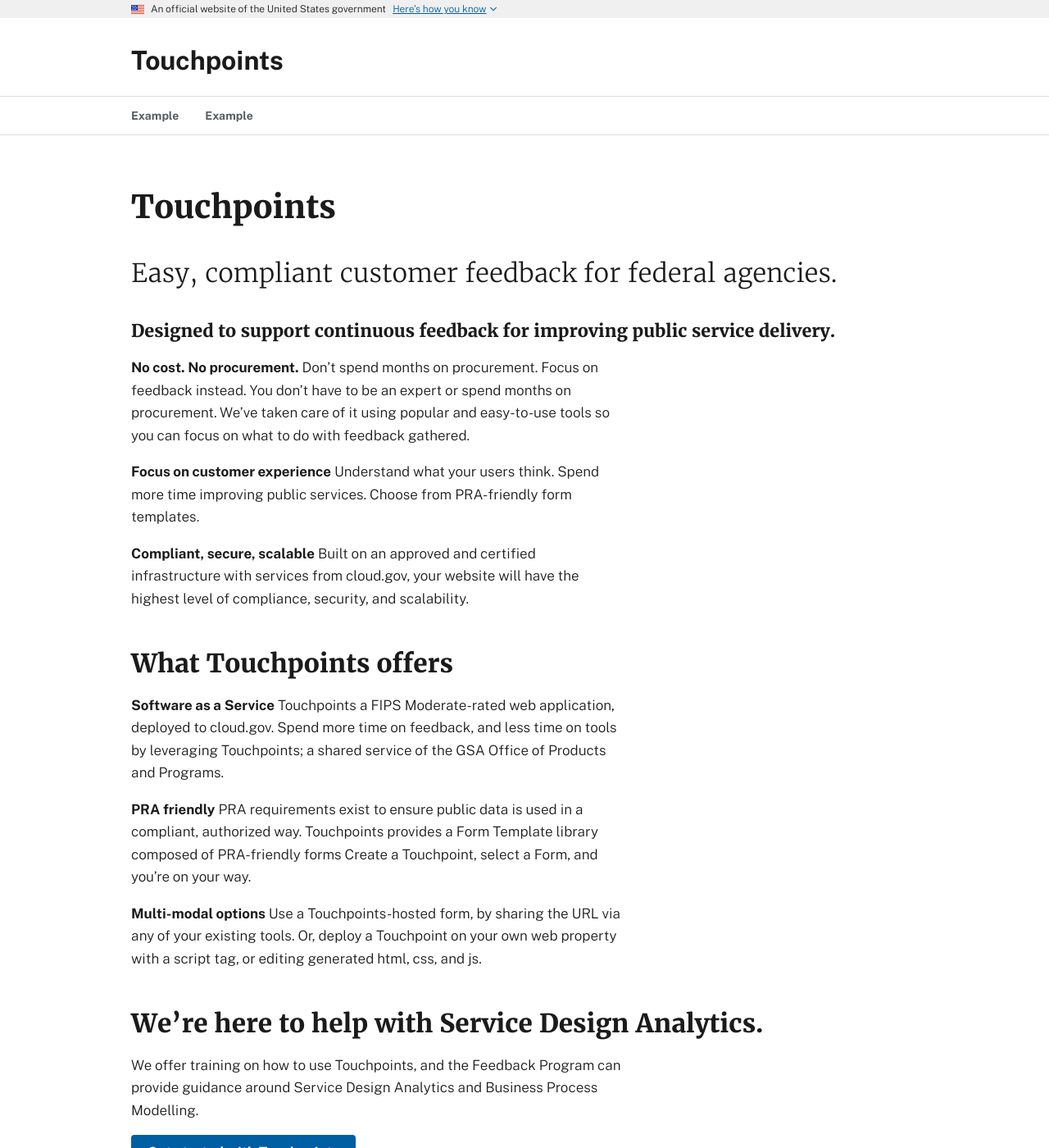
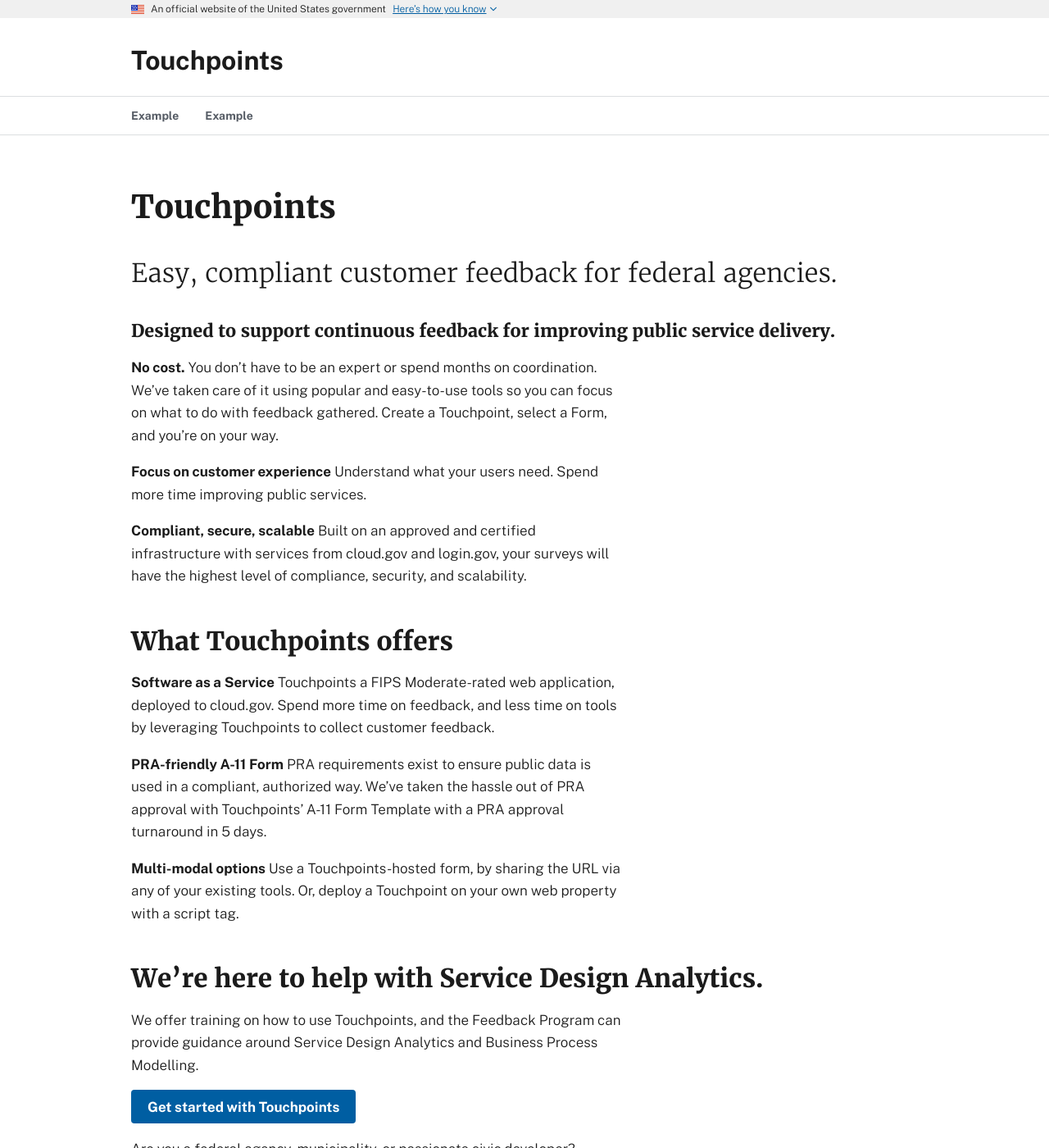
Before and after one commit to GSA-TTS/touchpoints-site, a Jekyll site: the page built from index.md, in a window 1280 px wide and 1400 px high. Shown: the whole window at 82% size. Built offline with Jekyll 4.4.1, drawn with Linux system fonts in a browser that asks for light colours; some of the changed text lies outside the part shown.

Commit message:
copy updates

```diff
--- a/index.md
+++ b/index.md
@@ -7,26 +7,26 @@ deck: "Easy, compliant customer feedback for federal agencies."
 ### Designed to support continuous feedback for improving public service delivery.
 
 
-**No cost. No procurement.**
-Don't spend months on procurement. Focus on feedback instead. You don't have to be an expert or spend months on procurement. We’ve taken care of it using popular and easy-to-use tools so you can focus on what to do with feedback gathered.
+**No cost.**
+You don't have to be an expert or spend months on coordination. We’ve taken care of it using popular and easy-to-use tools so you can focus on what to do with feedback gathered. Create a Touchpoint, select a Form, and you're on your way.
 
 **Focus on customer experience**
-Understand what your users think. Spend more time improving public services. Choose from PRA-friendly form templates.
+Understand what your users need. Spend more time improving public services.
 
 **Compliant, secure, scalable**
-Built on an approved and certified infrastructure with services from cloud.gov, your website will have the highest level of compliance, security, and scalability.
+Built on an approved and certified infrastructure with services from cloud.gov and login.gov, your surveys will have the highest level of compliance, security, and scalability.
 
 
 ## What Touchpoints offers
 
 **Software as a Service**
-Touchpoints a FIPS Moderate-rated web application, deployed to cloud.gov. Spend more time on feedback, and less time on tools by leveraging Touchpoints; a shared service of the GSA Office of Products and Programs.
+Touchpoints a FIPS Moderate-rated web application, deployed to cloud.gov. Spend more time on feedback, and less time on tools by leveraging Touchpoints to collect customer feedback.
 
-**PRA friendly**
-PRA requirements exist to ensure public data is used in a compliant, authorized way. Touchpoints provides a Form Template library composed of PRA-friendly forms Create a Touchpoint, select a Form, and you're on your way.
+**PRA-friendly A-11 Form**
+PRA requirements exist to ensure public data is used in a compliant, authorized way. We've taken the hassle out of PRA approval with Touchpoints' A-11 Form Template with a PRA approval turnaround in 5 days.
 
 **Multi-modal options**
-Use a Touchpoints-hosted form, by sharing the URL via any of your existing tools. Or, deploy a Touchpoint on your own web property with a script tag, or editing generated html, css, and js.
+Use a Touchpoints-hosted form, by sharing the URL via any of your existing tools. Or, deploy a Touchpoint on your own web property with a script tag.
 
 ## We're here to help with Service Design Analytics.
 
```
Also changed, not shown: other parts of index.md (+1 -1 lines).
